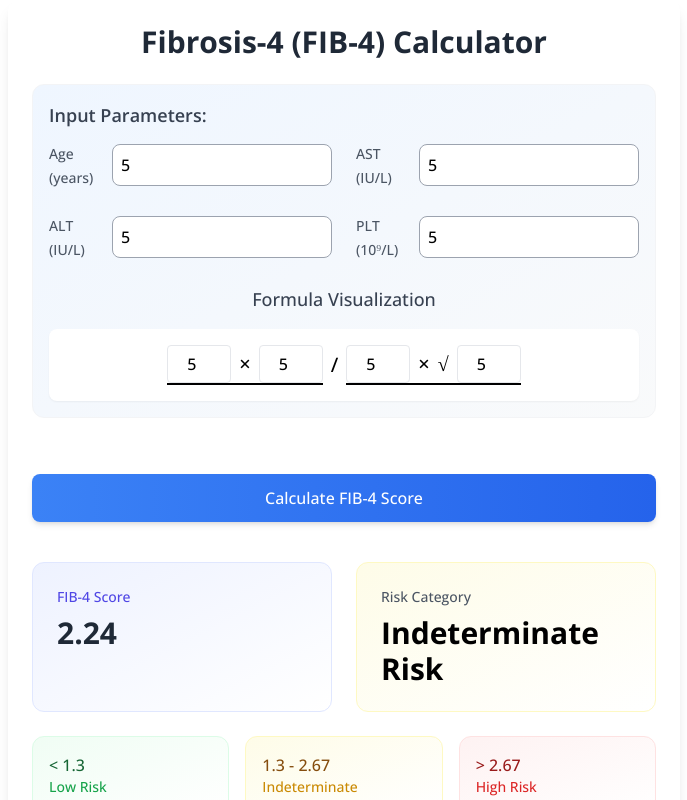
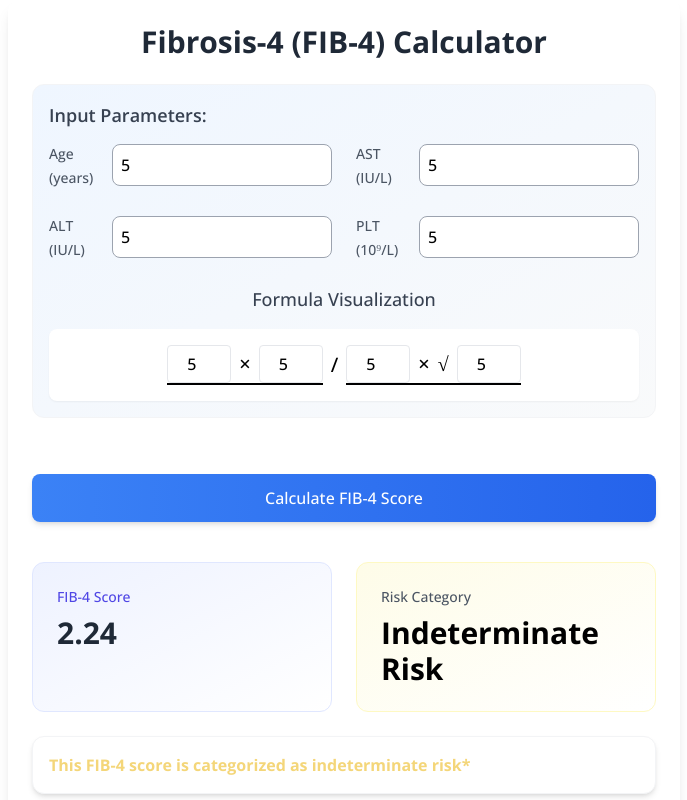
Before and after one commit to rajjakShaikh/FIB-4-calc_by_rajjak, a Next.js app: page / in a window 1280 px wide. Both pictures are taken after typing "5", "5", "5", "5", "5", "5" into the empty fields and a click on the button "Calculate FIB-4 Score". Shown: the top 800 px of the page, without its empty margins (296-983 px from the left). Built offline with nearby package versions, Linux system fonts and the light colour scheme.

Commit message:
fix message and animate message

```diff
--- a/src/app/page.js
+++ b/src/app/page.js
@@ -209,6 +209,30 @@ const FibCalculator = () => {
             </div>
           </div>
 
+          <div className="bg-white p-4 rounded-xl border text-center border-gray-100 shadow-md">
+            {riskCategory === "High Risk" && (
+              <div className="flex items-center space-x-3 text-red-500 font-bold  animate-pulse">
+                <p className="text-md text-center font-bold">
+                  This FIB-4 score is categorized as high risk*
+                </p>
+              </div>
+            )}
+            {riskCategory === "Low Risk" && (
+              <div className="flex items-center space-x-3 text-green-700  animate-pulse">
+                <p className="text-md text-center font-bold">
+                  This FIB-4 score is categorized as low risk*
+                </p>
+              </div>
+            )}
+            {riskCategory === "Indeterminate Risk" && (
+              <div className="flex items-center space-x-3 text-yellow-500  animate-pulse">
+                <p className="text-md text-center font-bold">
+                  This FIB-4 score is categorized as indeterminate risk*
+                </p>
+              </div>
+            )}
+          </div>
+
           {/* Risk Categories */}
           <div className="grid grid-cols-1 md:grid-cols-3 sm:grid-cols-1 gap-4 mt-6">
             <div className="p-4 rounded-xl bg-gradient-to-br from-green-50 to-white border border-green-100">
```
